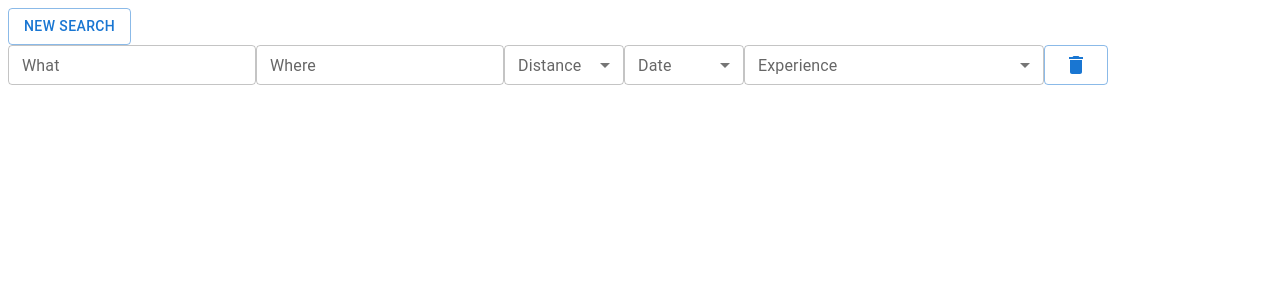
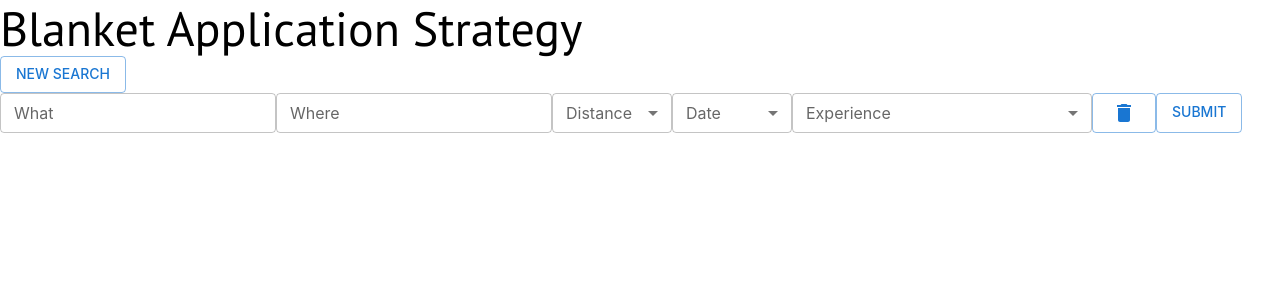
Before and after one commit to vadzimk/bas, a React (Create React App) app in the folder frontend/: page / in a window 1280 px wide. Both pictures are taken after a click on the button "NEW SEARCH". Shown: the top 300 px of the page. Built offline with nearby package versions, Linux system fonts and the light colour scheme.

Commit message:
add card submit button

```diff
--- a/frontend/public/index.html
+++ b/frontend/public/index.html
@@ -1,20 +1,20 @@
 <!DOCTYPE html>
 <html lang="en">
 <head>
-    <meta charset="utf-8" />
-    <link rel="icon" href="%PUBLIC_URL%/favicon.ico" />
-    <meta name="viewport" content="width=device-width, initial-scale=1" />
-    <meta name="theme-color" content="#000000" />
+    <meta charset="utf-8"/>
+    <link rel="icon" href="%PUBLIC_URL%/favicon.ico"/>
+    <meta name="viewport" content="width=device-width, initial-scale=1"/>
+    <meta name="theme-color" content="#000000"/>
     <meta
             name="description"
             content="Web site created using create-react-app"
     />
-    <link rel="apple-touch-icon" href="%PUBLIC_URL%/logo192.png" />
+    <link rel="apple-touch-icon" href="%PUBLIC_URL%/logo192.png"/>
     <!--
       manifest.json provides metadata used when your web app is installed on a
       user's mobile device or desktop. See https://developers.google.com/web/fundamentals/web-app-manifest/
     -->
-    <link rel="manifest" href="%PUBLIC_URL%/manifest.json" />
+    <link rel="manifest" href="%PUBLIC_URL%/manifest.json"/>
     <!--
       Notice the use of %PUBLIC_URL% in the tags above.
       It will be replaced with the URL of the `public` folder during the build.
@@ -24,6 +24,34 @@
       work correctly both with client-side routing and a non-root public URL.
       Learn how to configure a non-root public URL by running `npm run build`.
     -->
+    <link rel="preconnect" href="https://fonts.googleapis.com">
+    <link rel="preconnect" href="https://fonts.gstatic.com" crossorigin>
+    <link href="https://fonts.googleapis.com/css2?family=PT+Sans:ital,wght@0,400;0,700;1,400;1,700&display=swap"
+          rel="stylesheet">
+    <style>
+        html, body, div, span, applet, object, iframe,
+        h1, h2, h3, h4, h5, h6, p, blockquote, pre,
+        a, abbr, acronym, address, big, cite, code,
+        del, dfn, em, img, ins, kbd, q, s, samp,
+        small, strike, strong, sub, sup, tt, var,
+        b, u, i, center,
+        dl, dt, dd, ol, ul, li,
+        fieldset, form, label, legend,
+        table, caption, tbody, tfoot, thead, tr, th, td,
+        article, aside, canvas, details, embed,
+        figure, figcaption, footer, header, hgroup,
+        menu, nav, output, ruby, section, summary,
+        time, mark, audio, video {
+            margin: 0;
+            padding: 0;
+            border: 0;
+            vertical-align: baseline;
+        }
+
+        html, body, #root {
+            height: 100%;
+        }
+    </style>
     <title>React App</title>
 </head>
 <body>
--- a/frontend/src/App.js
+++ b/frontend/src/App.js
@@ -5,9 +5,10 @@ import {Button} from "@mui/material";
 import React, {useState} from 'react';
 import {useTheme, css} from "@emotion/react";
 import LinkedinSearchCard from "./components/LinkedinSearchCard";
+// import theme from "./Theme";
 
 function App() {
-    // const theme = useTheme()
+    const theme = useTheme()
     const [idCounter, setIdCounter] = useState(0)
     const [searchCards, setSearchCards] = useState([])
     const handleClick = () => {
@@ -23,6 +24,7 @@ function App() {
         <div
             // css={{backgroundColor: theme.palette.common.orange}}
         >
+            <h3 style={theme.typography.h3}>Blanket Application Strategy</h3>
             <Button variant="outlined" onClick={handleClick}>New Search</Button>
             <div>
                 {searchCards.map(card =>
--- a/frontend/src/Theme.js
+++ b/frontend/src/Theme.js
@@ -10,6 +10,21 @@ const theme = createTheme({
             green: '#00e676',
             blue: '#2196f3'
         },
+    },
+    typography: {
+        fontFamily: 'BlinkMacSystemFont,-apple-system,"Segoe UI",Roboto,Oxygen,Ubuntu,Cantarell,"Fira Sans","Droid Sans","Helvetica Neue",Helvetica,Arial,sans-serif;',
+        h1: {
+            ...defaultTheme.typography.h1,
+            fontFamily: "'PT Sans', sans-serif",
+        },
+        h2: {
+            ...defaultTheme.typography.h2,
+            fontFamily: "'PT Sans', sans-serif",
+        },
+        h3: {
+            ...defaultTheme.typography.h3,
+            fontFamily: "'PT Sans', sans-serif",
+        }
     }
 })
 
--- /dev/null
+++ b/frontend/src/components/BaseSearchCard/BaseSearchCardFields.js
@@ -0,0 +1,94 @@
+/* eslint-disable react/react-in-jsx-scope -- Unaware of jsxImportSource */
+/** @jsxImportSource @emotion/react */
+// the above comments are necessary to make the css prop work
+
+import React from 'react'
+import {TextField} from "@mui/material";
+import BasicSelect from "./BasicSelect";
+import MultipleSelect from "./MultipleSelect";
+import {css} from "@emotion/react";
+import Button from "@mui/material/Button";
+import DeleteIcon from "@mui/icons-material/Delete";
+
+const cardCss = {
+    searchFlexContainer: css({
+        display: 'flex',
+        flexDirection: 'row',
+    }),
+}
+
+const BaseSearchCardFields = ({formikProps, ...rest}) => {
+
+    console.log('rest', rest)
+    return (
+        <div css={cardCss.searchFlexContainer}>
+            <div>
+                {/*What*/}
+                <TextField
+                    label="What"
+                    name="what"
+                    variant="outlined"
+                    value={formikProps.values.what}
+                    onChange={formikProps.handleChange}
+                    size="small"
+                />
+            </div>
+            <div>
+                {/*Where*/}
+                <TextField
+                    label="Where"
+                    variant="outlined"
+                    name="where"
+                    value={formikProps.values.where}
+                    onChange={formikProps.handleChange}
+                    size="small"
+                />
+            </div>
+            <div>
+                {/*Distance*/}
+                <BasicSelect
+                    label="Distance"
+                    name="distance"
+                    options={rest.distanceOptions}
+                    value={formikProps.values.distance}
+                    onChange={(value) => formikProps.setFieldValue('distance', value)}
+                />
+            </div>
+            <div>
+                {/*Date*/}
+                <BasicSelect
+                    label="Date"
+                    name="date"
+                    options={rest.dateOptions}
+                    value={formikProps.values.date}
+                    onChange={(value) => formikProps.setFieldValue('date', value)}
+                />
+            </div>
+            <div>
+                {/*Experience*/}
+                <MultipleSelect
+                    label="Experience"
+                    name="experience"
+                    options={rest.experienceOptions}
+                    value={formikProps.values.experience}
+                    onChange={(value) => formikProps.setFieldValue('experience', value)}
+
+                />
+            </div>
+            <div>
+                <Button variant="outlined" sx={{height: "100%"}} onClick={() => rest.onDelete()}>
+                    <DeleteIcon/>
+                </Button>
+            </div>
+            <div>
+                <Button variant="outlined" sx={{height: "100%"}} type="submit">
+                    Submit
+                </Button>
+            </div>
+
+        </div>
+
+    )
+
+}
+export default BaseSearchCardFields
--- a/frontend/src/components/BaseSearchCard/index.js
+++ b/frontend/src/components/BaseSearchCard/index.js
@@ -1,6 +1,4 @@
-/* eslint-disable react/react-in-jsx-scope -- Unaware of jsxImportSource */
-/** @jsxImportSource @emotion/react */
-// the above comments are necessary to make the css prop work
+
 
 import React from 'react'
 import Button from '@mui/material/Button';
@@ -10,15 +8,13 @@ import {IconButton, TextField} from "@mui/material";
 import {css} from "@emotion/react";
 import {Formik, Form} from 'formik'
 import DeleteIcon from '@mui/icons-material/Delete';
-const cardCss = {
-    searchFlexContainer: css({
-        display: 'flex',
-        flexDirection: 'row',
-    }),
-}
+import BaseSearchCardFields from "./BaseSearchCardFields";
+
+
 
 const BaseSearchCard = (props) => {
     const other = {...props}
+    console.log('basesearchcard-other', other)
     const initialValues = {
         what: '',
         where: '',
@@ -27,74 +23,22 @@ const BaseSearchCard = (props) => {
         experience: [],
     }
 
-    const handleSubmit = (e) => {
-        // e.preventDefault()
-        props.onDelete()
+    const handleSubmit = (values) => {
+        console.log('values', values)
+        console.log('submit')
     }
+
+
     return (
         <Formik onSubmit={handleSubmit} initialValues={initialValues}>
-            {(formikProps, other) => (
-                <Form css={cardCss.searchFlexContainer} {...other}>
-                    <div>
-                        {/*What*/}
-                        <TextField
-                            label="What"
-                            name="what"
-                            variant="outlined"
-                            value={formikProps.values.what}
-                            onChange={formikProps.handleChange}
-                            size="small"
-                        />
-                    </div>
-                    <div>
-                        {/*Where*/}
-                        <TextField
-                            label="Where"
-                            variant="outlined"
-                            name="where"
-                            value={formikProps.values.where}
-                            onChange={formikProps.handleChange}
-                            size="small"
-                        />
-                    </div>
-                    <div>
-                        {/*Distance*/}
-                        <BasicSelect
-                            label="Distance"
-                            name="distance"
-                            options={props.distanceOptions}
-                            value={formikProps.values.distance}
-                            onChange={(value) => formikProps.setFieldValue('distance', value)}
-                        />
-                    </div>
-                    <div>
-                        {/*Date*/}
-                        <BasicSelect
-                            label="Date"
-                            name="date"
-                            options={props.dateOptions}
-                            value={formikProps.values.date}
-                            onChange={(value) => formikProps.setFieldValue('date', value)}
-                        />
-                    </div>
-                    <div>
-                        {/*Experience*/}
-                        <MultipleSelect
-                            label="Experience"
-                            name="experience"
-                            options={props.experienceOptions}
-                            value={formikProps.values.experience}
-                            onChange={(value) => formikProps.setFieldValue('experience', value)}
-
-                        />
-                    </div>
-                    <div>
-                        <Button variant="outlined" sx={{height: "100%"}} type="submit">
-                            <DeleteIcon/>
-                        </Button>
-                    </div>
-                </Form>
-            )}
+            {(formikProps) => {
+                console.log('formik-other', other)
+                return (
+                    <Form>
+                        <BaseSearchCardFields formikProps={formikProps} {...other}/>
+                    </Form>
+                )
+            }}
         </Formik>
     )
 }
```
Lines whose indentation alone changed are shown as unchanged.
